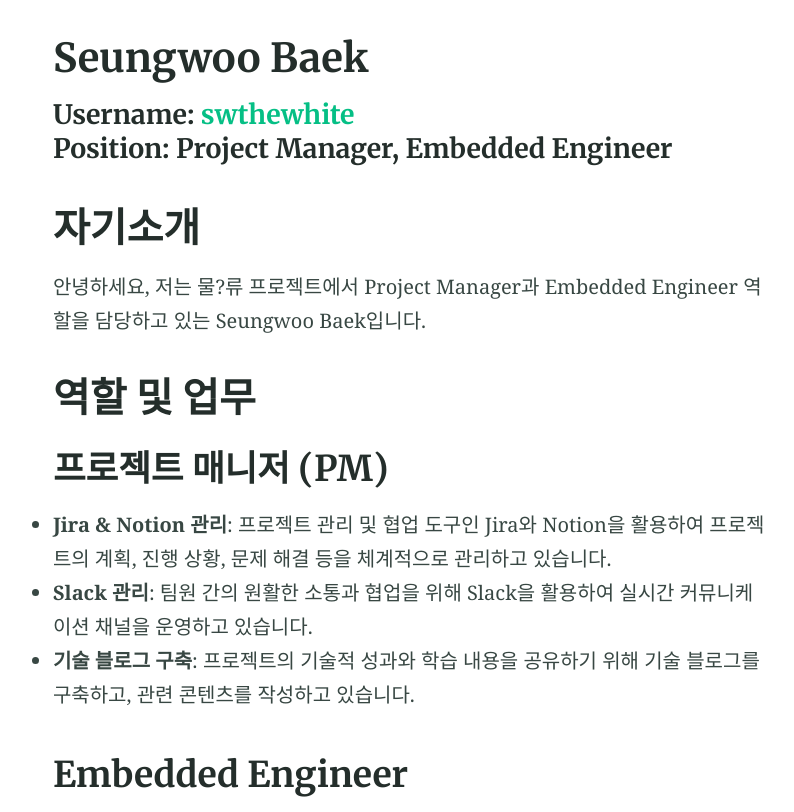
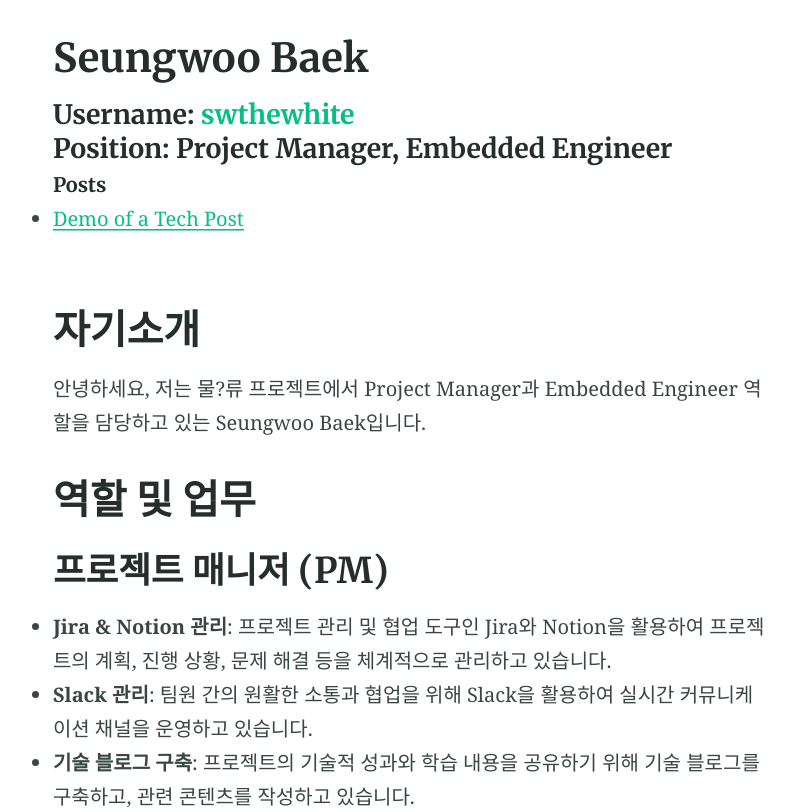
Before and after one commit to A-two-Z/A-two-Z.github.io, a Jekyll site: the page built from _authors/swthewhite.md, in a window 1280 px wide and 900 px high, scrolled down 324 px, cut to the strip 88-900 px from the top of the window. Shown: the whole strip, without its empty margins (230-1024 px from the left). Built offline with Jekyll 4.4.1, drawn with Linux system fonts in a browser that asks for light colours; some of the changed text lies outside the part shown.

Commit message:
refactor: change layout of author

```diff
--- a/_layouts/author.html
+++ b/_layouts/author.html
@@ -11,9 +11,7 @@ layout: default
     <h1>{{ page.name }}</h1>
     <h4>Username: <a href="https://github.com/{{ page.username }}">{{ page.username }}</a></h4>
     <h4>Position: {{ page.position }}</h4>
-    <p>
-      {{ content }}
-    </p>
+
     <h6>Posts</h6>
       <ul>
         {% assign filtered_posts = site.posts | where: 'author', page.username %}
@@ -22,6 +20,10 @@ layout: default
         {% endfor %}
       </ul>
 
+    <p>
+      {{ content }}
+    </p>
+
   </article>
 
   {% if page.aside == true %}{% include site-aside.html %}{% endif %}
```
